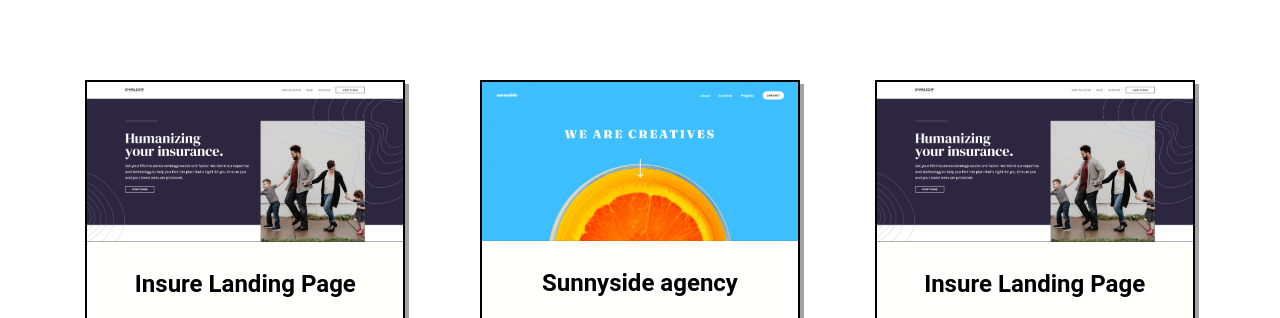
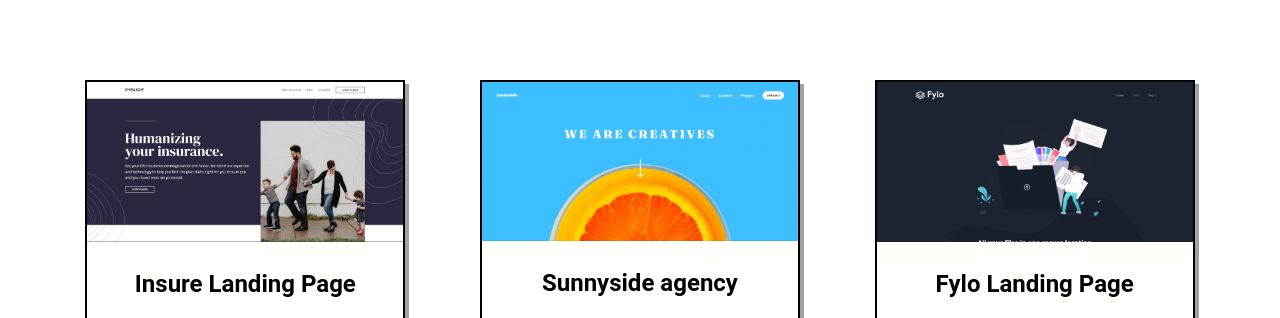
Before and after one commit to Otavio-Barra/galeria-projetos, a plain HTML site: page index.html in a window 1280 px wide. Shown: the top 318 px of the page. Drawn offline with Linux system fonts and the light colour scheme.

Commit message:
add projeto

```diff
--- a/cards.json
+++ b/cards.json
@@ -13,10 +13,22 @@
       "linkGit": "https://github.com/Otavio-Barra/Sunnyside-agency"
     },
     {
-      "imgCapa": "capa-card-insure.png",
-      "nomePagina": "Insure Landing Page",
-      "linkDeploy": "https://ornate-narwhal-abebdd.netlify.app/",
-      "linkGit": "https://github.com/Otavio-Barra/insure"
+      "imgCapa": "capa-card-fylo.png",
+      "nomePagina": "Fylo Landing Page",
+      "linkDeploy": "https://strong-sawine-aac850.netlify.app/",
+      "linkGit": "https://github.com/Otavio-Barra/Fylo-landing-page"
+    },
+    {
+      "imgCapa": "capa-card-fylo.png",
+      "nomePagina": "Fylo Landing Page",
+      "linkDeploy": "https://strong-sawine-aac850.netlify.app/",
+      "linkGit": "https://github.com/Otavio-Barra/Fylo-landing-page"
+    },
+    {
+      "imgCapa": "capa-card-fylo.png",
+      "nomePagina": "Fylo Landing Page",
+      "linkDeploy": "https://strong-sawine-aac850.netlify.app/",
+      "linkGit": "https://github.com/Otavio-Barra/Fylo-landing-page"
     }
   ]
 }
```
Also changed, not shown: index.html (+0 -22 lines), imgs/capa-card-fylo.png (added).
